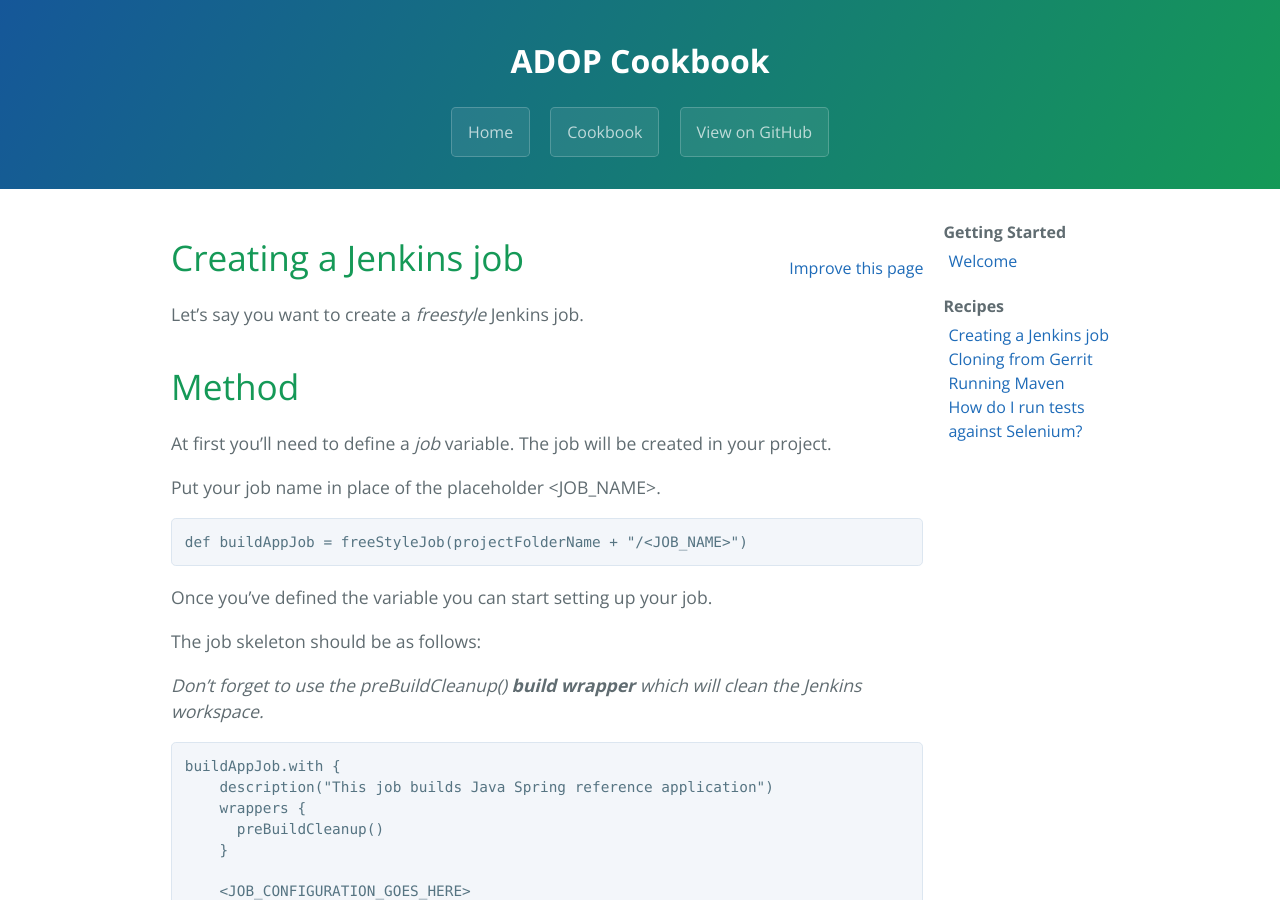
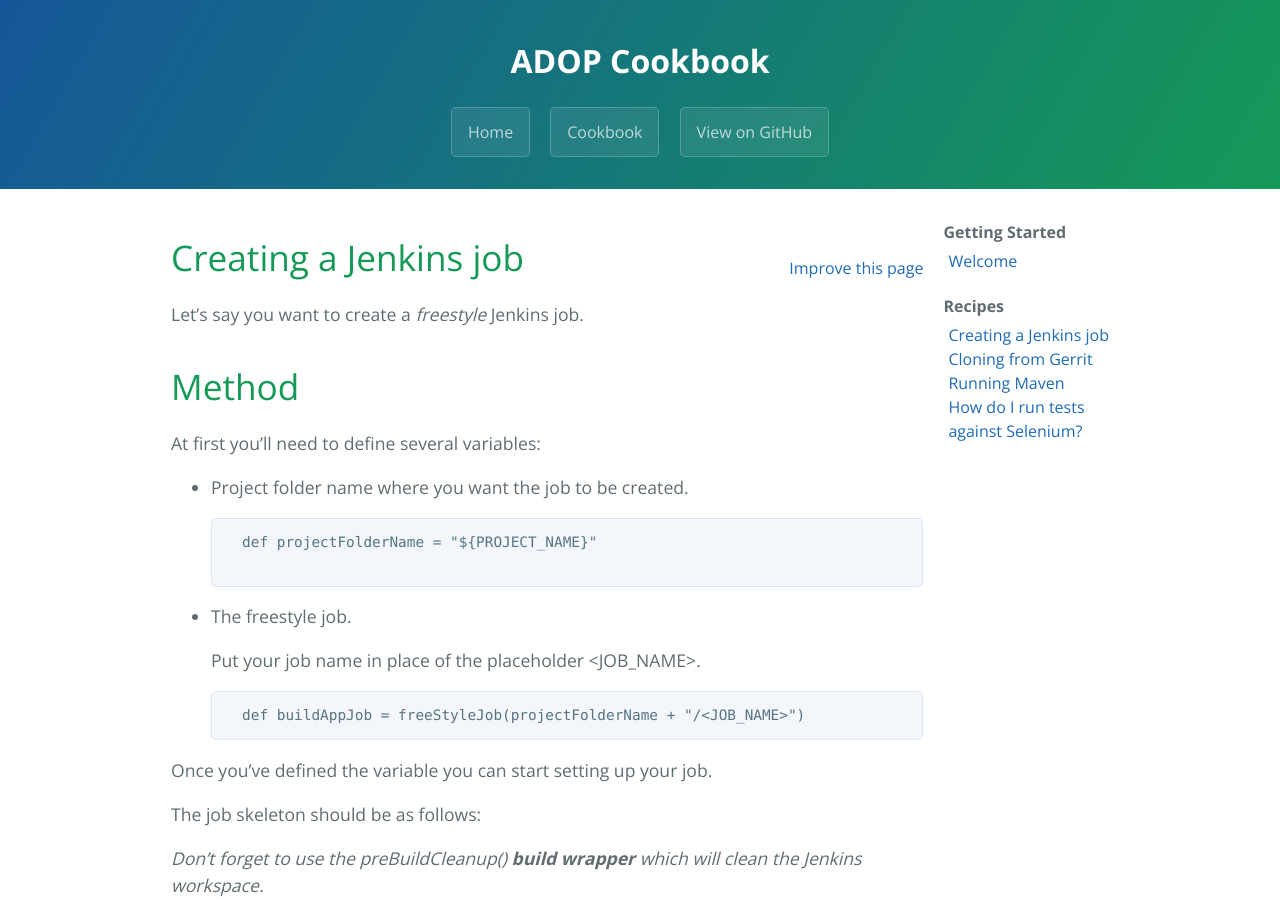
Before and after one commit to alexeymhv/adop-cartridges-cookbook, a Jekyll site: the page built from _docs/recipes/creating-a-job.md, in a window 1280 px wide and 900 px high. Built offline with Jekyll 4.4.1, drawn with Linux system fonts in a browser that asks for light colours.

Commit message:
Update creating-a-job.md

````diff
--- a/_docs/recipes/creating-a-job.md
+++ b/_docs/recipes/creating-a-job.md
@@ -8,13 +8,21 @@ Let's say you want to create a _freestyle_ Jenkins job.
 
 # Method
 
-At first you'll need to define a _job_ variable.  The job will be created in your project.
+At first you'll need to define several variables:
 
-Put your job name in place of the placeholder \<JOB_NAME\>.
+* Project folder name where you want the job to be created.
 
-```
-def buildAppJob = freeStyleJob(projectFolderName + "/<JOB_NAME>")
-```
+    ```
+    def projectFolderName = "${PROJECT_NAME}"
+
+    ```
+* The freestyle job.
+
+    Put your job name in place of the placeholder \<JOB_NAME\>.
+
+    ```
+    def buildAppJob = freeStyleJob(projectFolderName + "/<JOB_NAME>")
+    ```
 
 Once you've defined the variable you can start setting up your job.
 
````
